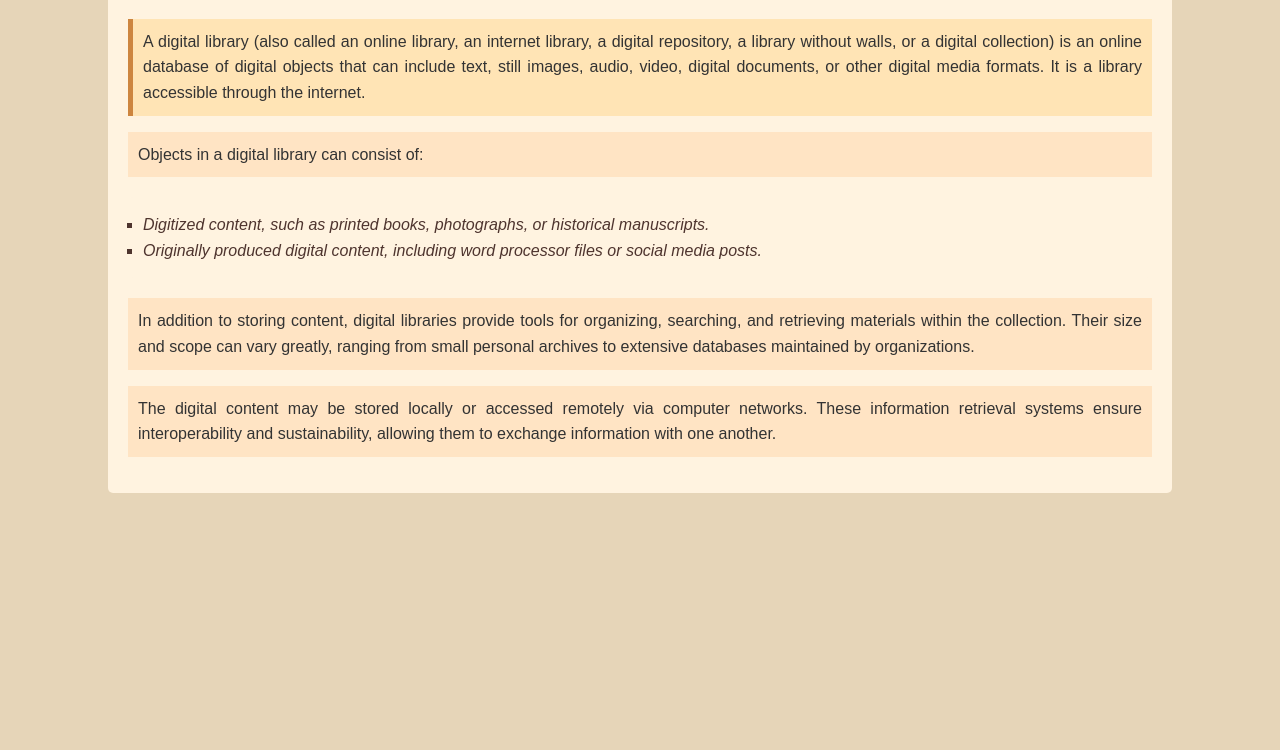
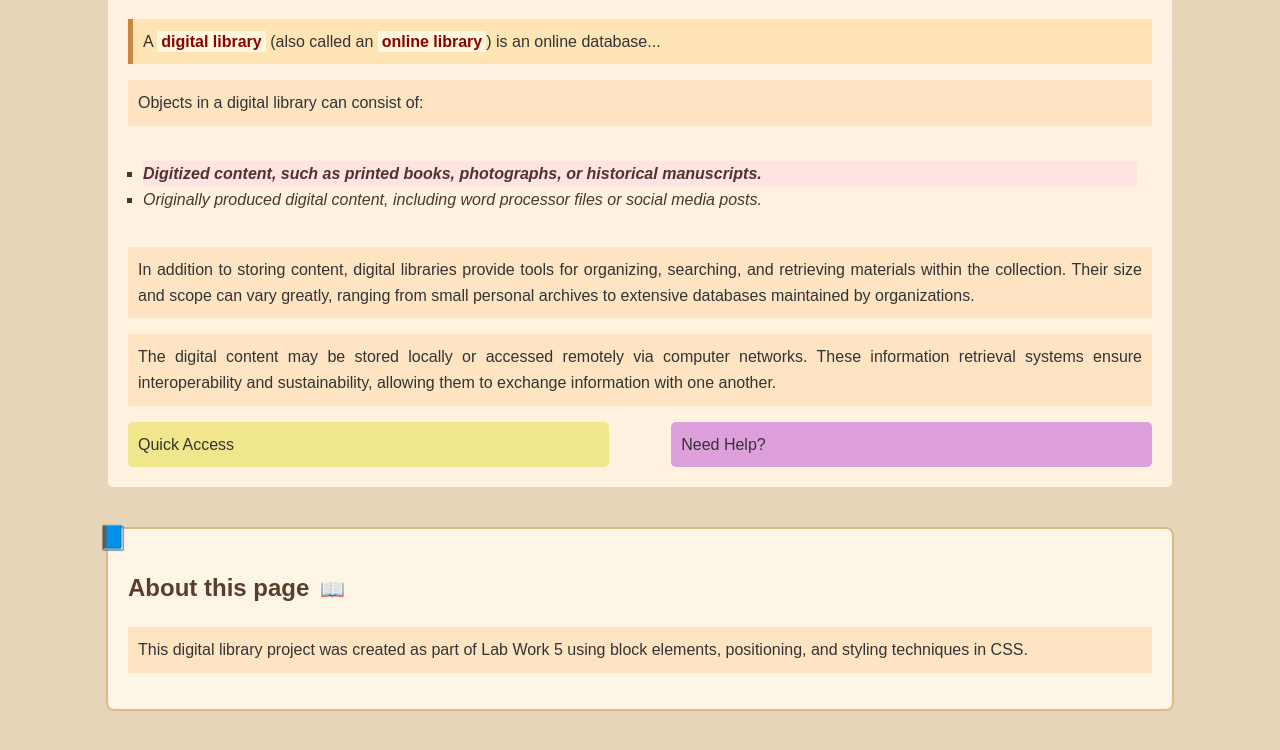
Before and after one commit to VadimGrabenko/okr, a website: page digital.html in a window 1280 px wide. Shown: the part 204-954 px from the top of the page. Before the commit the page ends 800 px from the top, so only its background shows below. Drawn offline with Linux system fonts and the light colour scheme.

Commit message:
fifth lab

```diff
--- a/digital.html
+++ b/digital.html
@@ -19,8 +19,9 @@
 <div class="container">
     <h1 id="section-digital">Digital Library</h1>
     <p>
-        A digital library (also called an online library, an internet library, a digital repository, a library without walls, or a digital collection) is an online database of digital objects that can include text, still images, audio, video, digital documents, or other digital media formats. It is a library accessible through the internet.
+        A <span class="highlight">digital library</span> (also called an <span class="highlight">online library</span>) is an online database...
     </p>
+
 
     <p>
         Objects in a digital library can consist of:
@@ -38,6 +39,13 @@
     <p>
         The digital content may be stored locally or accessed remotely via computer networks. These information retrieval systems ensure interoperability and sustainability, allowing them to exchange information with one another.
     </p>
+    <div class="float-left">Quick Access</div>
+    <div class="float-right">Need Help?</div>
+    <div style="clear: both;"></div>
+</div>
+<div class="info-block">
+    <h2>About this page</h2>
+    <p>This digital library project was created as part of Lab Work 5 using block elements, positioning, and styling techniques in CSS.</p>
 </div>
 
 </body>
--- a/styles.css
+++ b/styles.css
@@ -176,3 +176,72 @@ h1 + p {
     padding: 10px;
     border-left: 5px solid #cd853f;
 }
+
+.info-block {
+    background-color: #fdf5e6;
+    padding: 20px;
+    margin: 40px auto;
+    width: 80%;
+    border: 2px solid #deb887;
+    border-radius: 8px;
+    position: relative;
+}
+
+.highlight {
+    background-color: #fff8dc;
+    color: #8b0000;
+    font-weight: bold;
+    padding: 2px 4px;
+}
+
+.info-block {
+    position: relative;
+}
+
+.info-block::before {
+    content: "📘";
+    position: absolute;
+    top: -10px;
+    left: -10px;
+    font-size: 24px;
+}
+
+.float-left {
+    float: left;
+    width: 45%;
+    padding: 10px;
+    background-color: #f0e68c;
+    margin-right: 5%;
+    border-radius: 5px;
+}
+
+.float-right {
+    float: right;
+    width: 45%;
+    padding: 10px;
+    background-color: #dda0dd;
+    border-radius: 5px;
+}
+
+a:link {
+    color: darkblue;
+}
+
+a:visited {
+    color: darkred;
+}
+
+a:active {
+    color: orange;
+}
+
+ul li:first-child {
+    font-weight: bold;
+    background-color: #ffe4e1;
+}
+
+.info-block h2::after {
+    content: " 📖";
+    font-size: 20px;
+    margin-left: 5px;
+}
```
